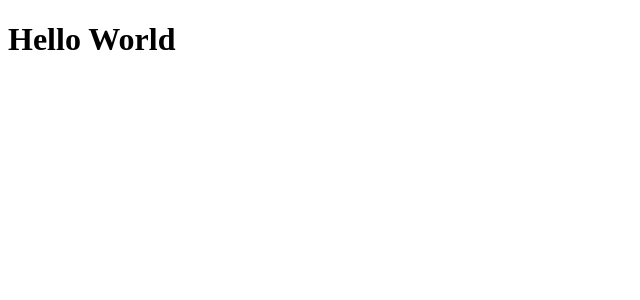
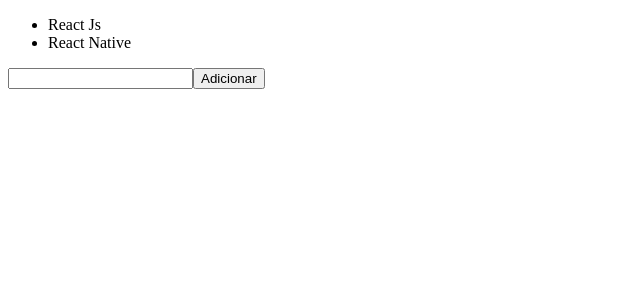
Before and after one commit to rafaelsene01/frontend-base-project-reactjs-hooks, a React (Create React App) app: page / in a window 1280 px wide. Shown: the top 300 px of the page, without its empty margins (0-640 px from the left). Built offline with nearby package versions, Linux system fonts and the light colour scheme.

Commit message:
using hooks, useState

```diff
--- a/src/App.js
+++ b/src/App.js
@@ -1,10 +1,27 @@
-import React from 'react';
+import React, { useState } from 'react';
 
 function App() {
+  const [tech, setTech] = useState(['React Js', 'React Native']);
+  const [newTech, setNewTech] = useState('');
+
+  function handleAdd() {
+    setTech([...tech, newTech]);
+    setNewTech('');
+  }
   return (
-    <div className="App">
-      <h1>Hello World</h1>
-    </div>
+    <>
+      <ul>
+        {tech.map(t => (
+          <li key={t}>{t}</li>
+        ))}
+      </ul>
+      <input
+        value={newTech}
+        type="text"
+        onChange={e => setNewTech(e.target.value)}
+      />
+      <button onClick={handleAdd}>Adicionar</button>
+    </>
   );
 }
 
```
